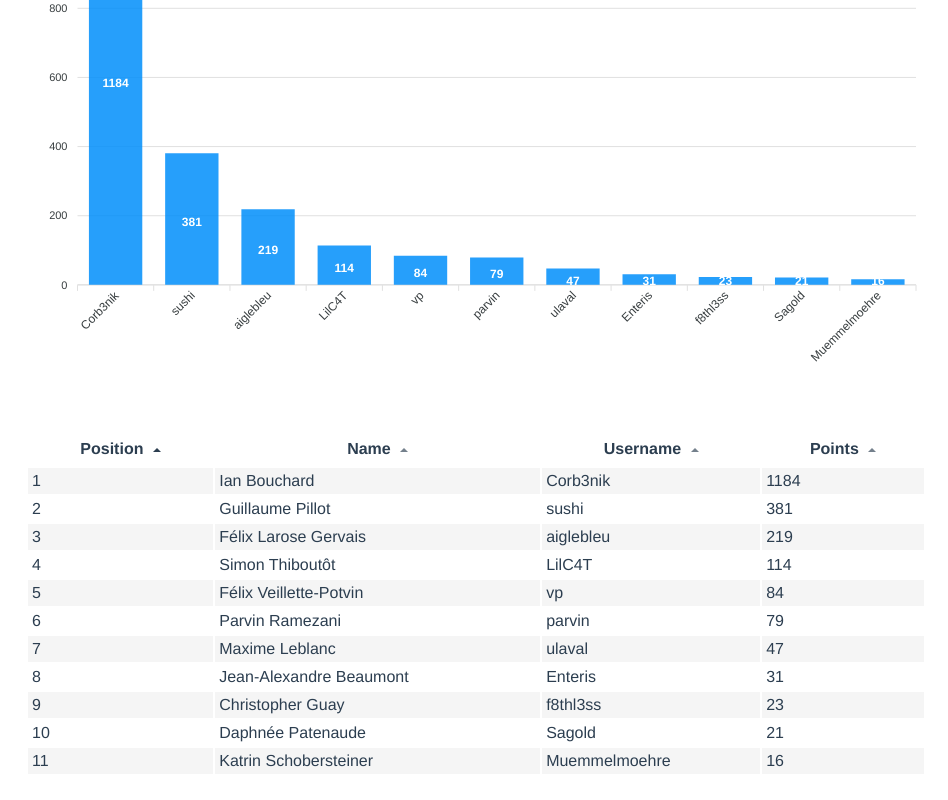
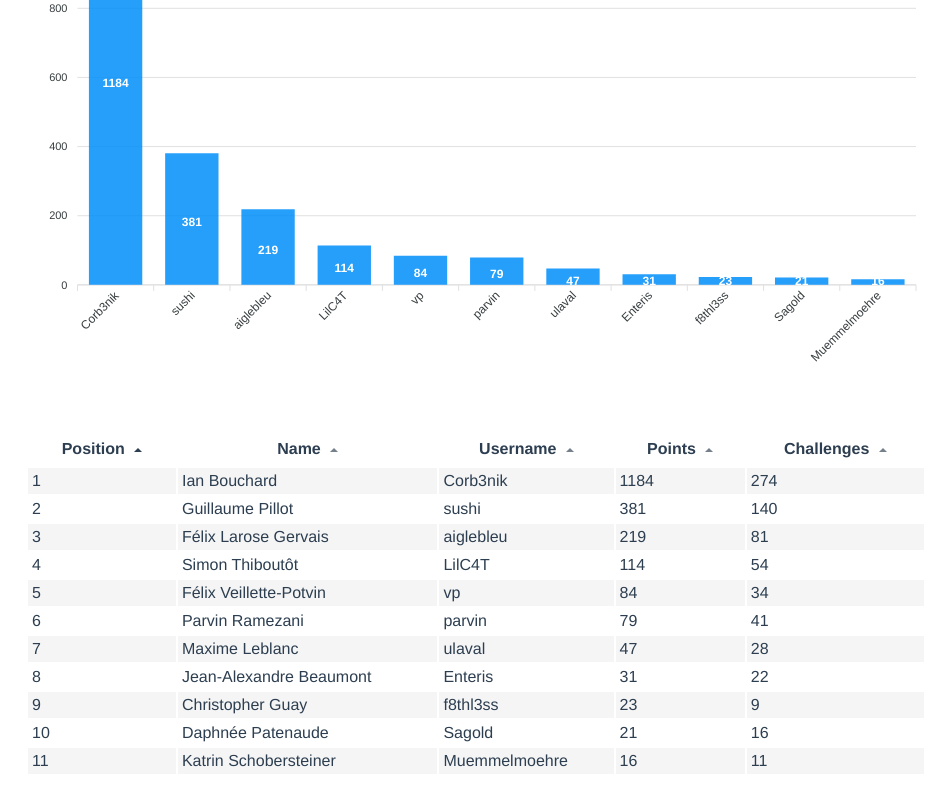
Before and after one commit to CFI-UL/scoreboard, a Vue app: page /#/ringzer0team in a window 1280 px wide. Shown: the part 479-1279 px from the top of the page, without its empty margins (164-1112 px from the left). Built offline with nearby package versions, Linux system fonts and the light colour scheme.

Commit message:
Add challenges to Ringzer0team users table.

```diff
--- a/src/components/DataTable.vue
+++ b/src/components/DataTable.vue
@@ -25,7 +25,7 @@
   </table>
 </template>
 <script>
-import { get, capitalize } from 'lodash'
+import { get, capitalize, startCase, includes } from 'lodash'
 
 export default {
   name: 'data-table',
@@ -89,7 +89,11 @@ export default {
   },
   filters: {
     humanize (text) {
-      return text.split('.').join(' ')
+      if (includes(text, '.')) {
+        return text.split('.').map(section => startCase(section)).join(' ')
+      } else {
+        return startCase(text)
+      }
     },
     capitalize (text) {
       return capitalize(text)
--- a/src/components/User.vue
+++ b/src/components/User.vue
@@ -55,8 +55,8 @@ export default {
     hasRingzer0team () {
       return has(this.user, 'ringzer0team.username') && !isEmpty(this.ringzer0teamProfile)
     },
+    // Sort challenges by validationDate desc.
     sortedRingzer0teamChallenges () {
-      // Sort challenges by validationDate desc.
       return get(this.ringzer0teamProfile, 'challenges', []).sort((a, b) => {
         if (a.validationDate < b.validationDate) return 1
         if (a.validationDate > b.validationDate) return -1
--- a/src/views/Ringzer0teamView.vue
+++ b/src/views/Ringzer0teamView.vue
@@ -52,7 +52,8 @@ export default {
         'position',
         'name',
         'username',
-        'points'
+        'points',
+        'challenges'
       ],
       filterKey: '',
       initialSortKey: 'position',
@@ -61,7 +62,8 @@ export default {
   },
   computed: {
     ...mapState([
-      'users'
+      'users',
+      'ringzer0teamProfiles'
     ]),
     sortedUsers () {
       return [...this.filteredUsers].sort((a, b) => {
@@ -75,12 +77,16 @@ export default {
     },
     ringzer0teamUsers () {
       return this.sortedUsers.map((user, index) => {
+        const ringzer0teamProfile = this.ringzer0teamProfiles.find((profile) => {
+          return profile.id === user.ringzer0team.id
+        })
         return {
           id: user.id,
           position: index + 1,
           name: user.name,
           username: user.ringzer0team.username,
-          points: user.ringzer0team.points
+          points: user.ringzer0team.points,
+          challenges: ringzer0teamProfile.challenges.length
         }
       })
     }
```
